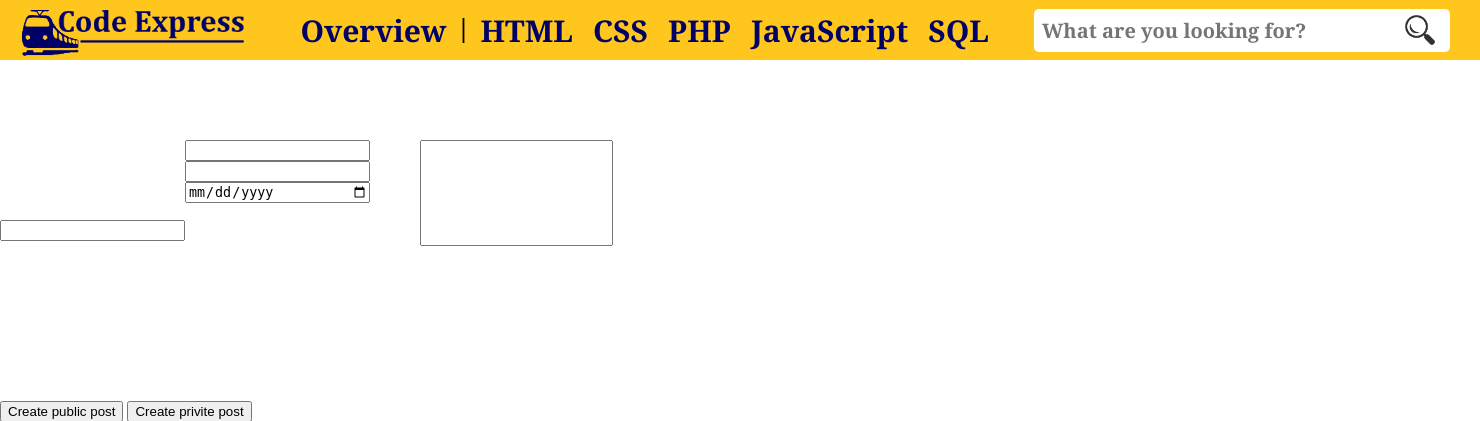
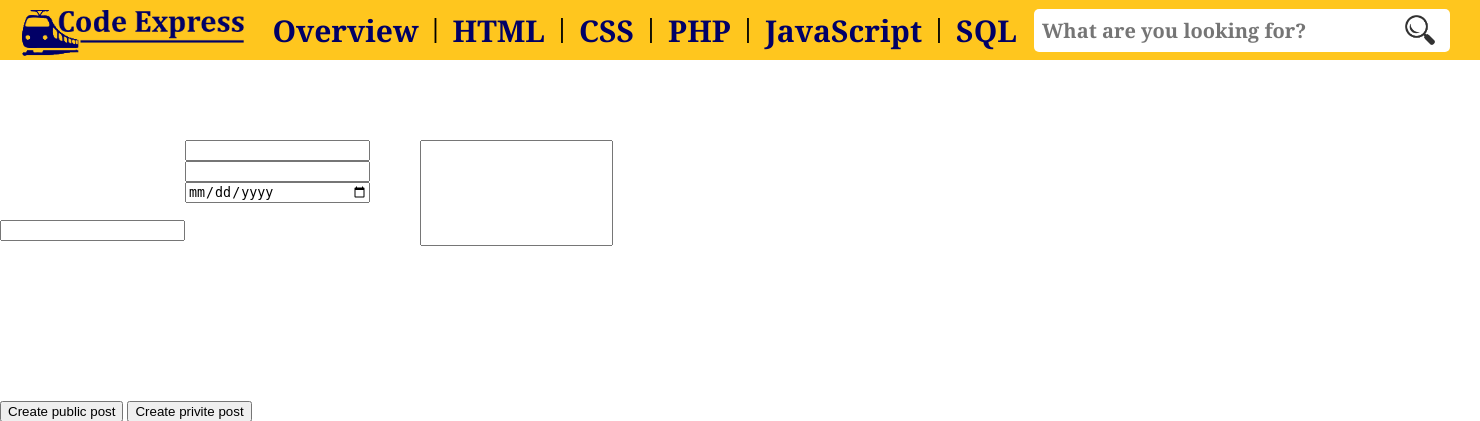
Before and after one commit to Robin-Bosma/CodeExpress, a PHP site: page /page/index.php in a window 1480 px wide. Shown: the top 421 px of the page. Run offline with PHP 8.4, Linux system fonts and the light colour scheme; data comes from the database, SQL or seed files in the repository.

Commit message:
Navbar
added line striped between the words in the navbar

```diff
--- a/include/navbar.php
+++ b/include/navbar.php
@@ -14,9 +14,13 @@
     <li><a href="overview.php">Overview</a></li>
     <li><div class="separator">|</div></li>
     <li><a href="#">HTML</a></li>
+    <li><div class="separator">|</div></li>
     <li><a href="#">CSS</a></li>
+    <li><div class="separator">|</div></li>
     <li><a href="#">PHP</a></li>
+    <li><div class="separator">|</div></li>
     <li><a href="#">JavaScript</a></li>
+    <li><div class="separator">|</div></li>
     <li><a href="#">SQL</a></li>
 </ul>
 
```
